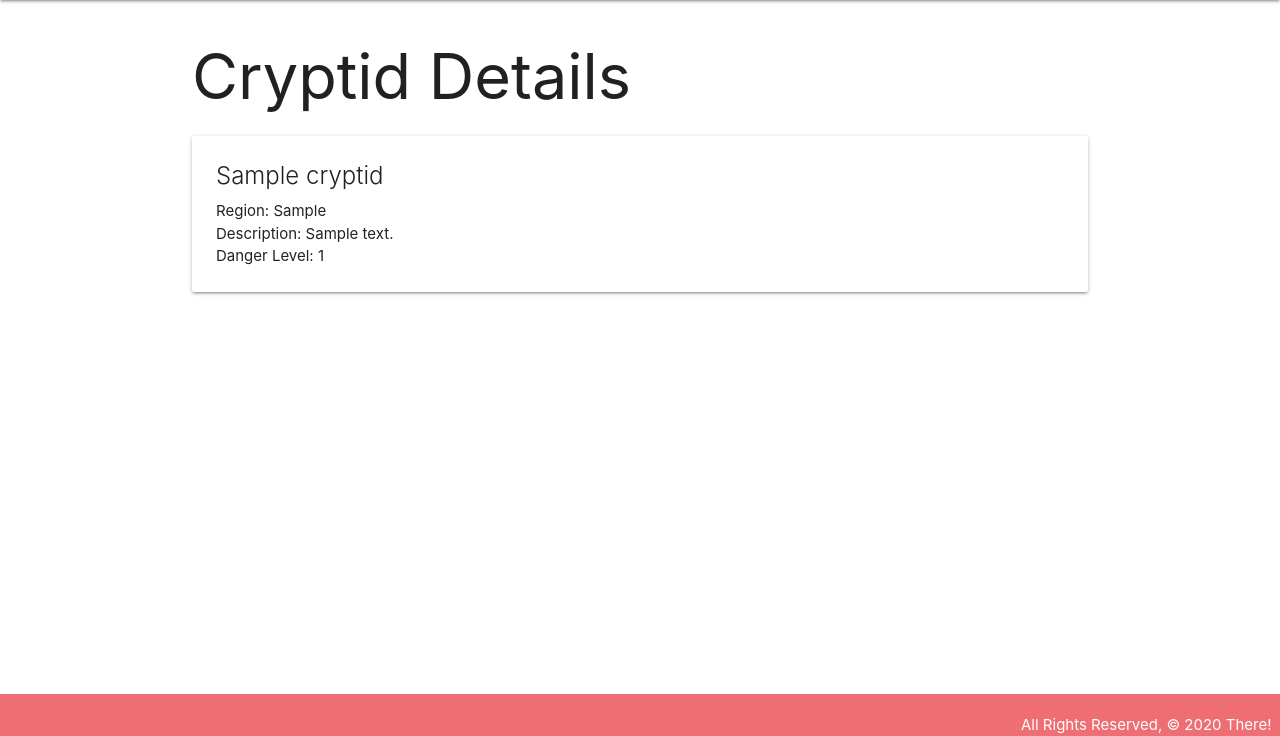
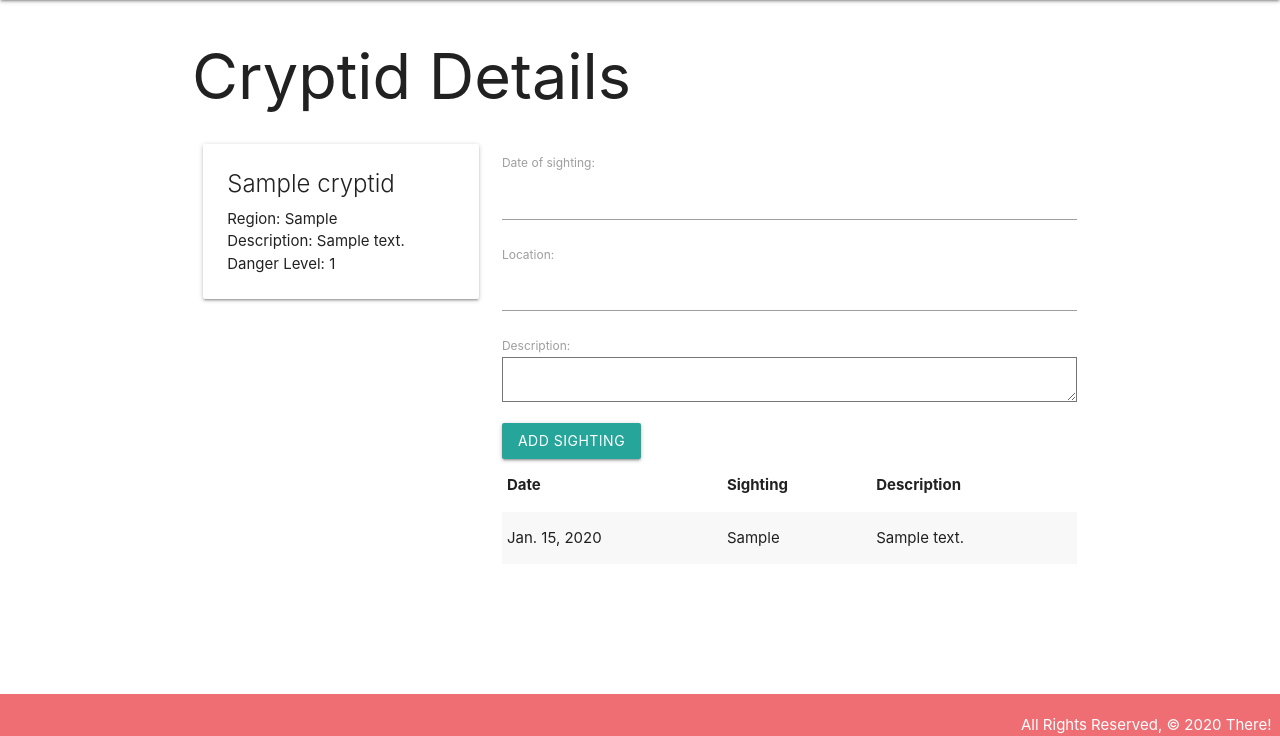
Before and after one commit to mcerritos/there, a Django app: page /cryptids/1/ in a window 1280 px wide. Shown: the part 64-800 px from the top of the page. Run offline with Django 3.2, Linux system fonts and the light colour scheme; tables that the repository leaves empty hold one stand-in row (values such as "Sample post").

Commit message:
adding crytpid sightings

```diff
--- a/main_app/admin.py
+++ b/main_app/admin.py
@@ -1,5 +1,6 @@
 from django.contrib import admin
-from .models import Cryptid
+from .models import Cryptid, Sighting
 
 # Register your models here.
 admin.site.register(Cryptid)
+admin.site.register(Sighting)
--- a/main_app/forms.py
+++ b/main_app/forms.py
@@ -1,14 +1,12 @@
 from django import forms
-from .models import Cryptid, #Sighting
+from .models import Cryptid, Sighting
 
 class CryptidForm(forms.ModelForm):
-
 	class Meta:
 		model = Cryptid
 		fields = ('name', 'region', 'description', 'danger_level')
 
-# class FeedingForm(forms.ModelForm):
-
-# 	class Meta:
-# 		model = Feeding
-# 		fields = ['date', 'location', 'description']
+class SightingForm(forms.ModelForm):
+	class Meta:
+		model = Sighting
+		fields = ['date', 'location', 'description']
--- a/main_app/models.py
+++ b/main_app/models.py
@@ -13,8 +13,8 @@ class Cryptid(models.Model):
 		return self.name
 
 class Sighting(models.Model):
-	date = models.DateField()
+	date = models.DateField('Date of sighting')
 	location = models.CharField(max_length=100)
 	description = models.TextField(max_length=500)
 
-	cat = models.ForeignKey(Cryptid, on_delete=models.CASCADE)
+	cryptid = models.ForeignKey(Cryptid, on_delete=models.CASCADE)
--- a/main_app/templates/base.html
+++ b/main_app/templates/base.html
@@ -6,8 +6,8 @@
   <meta name="viewport" content="width=device-width, initial-scale=1.0">
   <meta http-equiv="X-UA-Compatible" content="ie=edge">
   <title>There!</title>
+  <link rel="stylesheet" type="text/css" href="{% static 'css/style.css' %}">
   <link rel="stylesheet" href="https://cdnjs.cloudflare.com/ajax/libs/materialize/1.0.0/css/materialize.min.css">
-  <link rel="stylesheet" type="text/css" href="{% static 'css/style.css' %}">
 </head>
 <body>
   <header class="navbar-fixed">
@@ -25,6 +25,15 @@
   </header>
   <main class="container">
     {% block content %}
+    <script>
+      var dateEl = document.getElementById('id_date');
+      M.Datepicker.init(dateEl, {
+        format: 'yyyy-mm-dd',
+        defaultDate: new Date(),
+        setDefaultDate: true,
+        autoClose: true
+      });
+    </script>
     {% endblock %}
   </main>
   <footer class="page-footer">
--- a/main_app/templates/cryptids/detail.html
+++ b/main_app/templates/cryptids/detail.html
@@ -3,6 +3,8 @@
 
 <h1>Cryptid Details</h1>
 
+<div class="row">
+	<div class="col s4">
 		<div class="card">
 		  <div class="card-content">
 		    <span class="card-title">{{ cryptid.name }}</span>
@@ -11,5 +13,31 @@
 		    <p>Danger Level: {{ cryptid.danger_level }}</p>
 		  </div>
 		</div>
+	</div>
+
+	<div class="col s8">
+		<form action="{% url 'add_sighting' cryptid.id %}" method="post">
+			{% csrf_token %}
+			{{ sighting_form.as_p}}
+			<input type="submit" class="btn" value="Add Sighting">
+		</form>
+
+	    <table class="striped">
+	      <thead>
+	        <tr><th>Date</th><th>Sighting</th><th>Description</th></tr>
+	      </thead>
+	      <tbody>
+	        {% for sighting in cryptid.sighting_set.all %}
+	          <tr>
+	            <td>{{sighting.date}}</td>
+	            <td>{{sighting.location}}</td>
+	            <td>{{sighting.description}}</td>
+	          </tr>
+	        {% endfor %}
+	      </tbody>
+	    </table>
+	  </div>
+	</div>
+</div>
 
 {% endblock %}
--- a/main_app/urls.py
+++ b/main_app/urls.py
@@ -6,4 +6,6 @@ urlpatterns = [
 	path('about/', views.about, name='about'),
 	path('cryptids/', views.cryptids_index, name="index"),
 	path('cryptids/<int:cryptid_id>/', views.cryptids_detail, name='detail'),
+	path('cryptids/<int:cryptid_id>/add_sighting/', views.add_sighting, name='add_sighting'),
+
 ]
--- a/main_app/views.py
+++ b/main_app/views.py
@@ -1,5 +1,6 @@
-from django.shortcuts import render
+from django.shortcuts import render, redirect
 from .models import Cryptid
+from .forms import SightingForm
 
 # Create your views here.
 from django.http import HttpResponse
@@ -16,4 +17,16 @@ def cryptids_index(request):
 
 def cryptids_detail(request, cryptid_id):
 	cryptid = Cryptid.objects.get(id=cryptid_id)
-	return render(request, 'cryptids/detail.html', {'cryptid': cryptid})
+
+	sighting_form = SightingForm()
+	return render(request, 'cryptids/detail.html', {
+		'cryptid': cryptid, 'sighting_form': sighting_form
+		})
+
+def add_sighting(request, cryptid_id):
+	form = SightingForm(request.POST)
+	if form.is_valid():
+		new_sighting = form.save(commit=False)
+		new_sighting.cryptid_id = cryptid_id
+		new_sighting.save()
+	return redirect('detail', cryptid_id=cryptid_id)
```
Also changed, not shown: main_app/migrations/0002_sighting.py (added), main_app/migrations/0003_auto_20200407_2207.py (added). Lines whose indentation alone changed are shown as unchanged.
